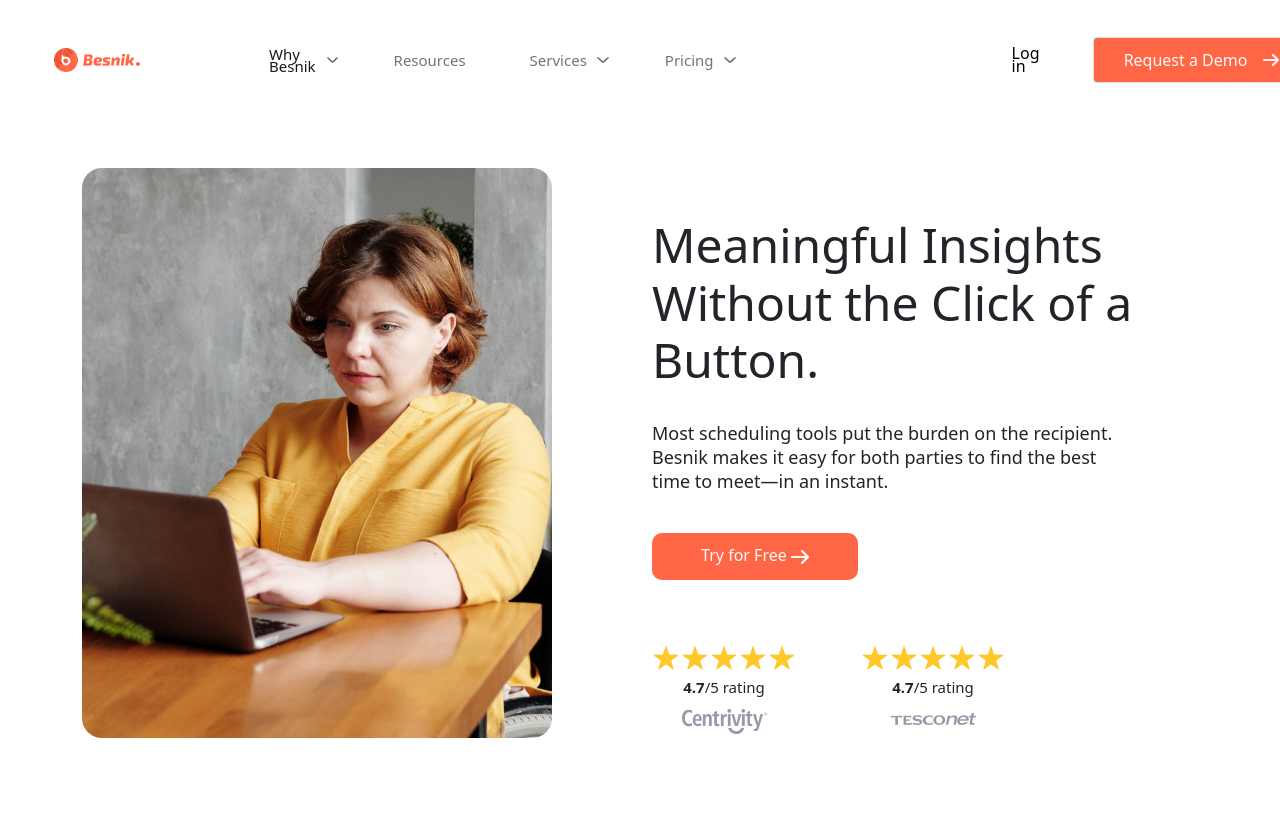
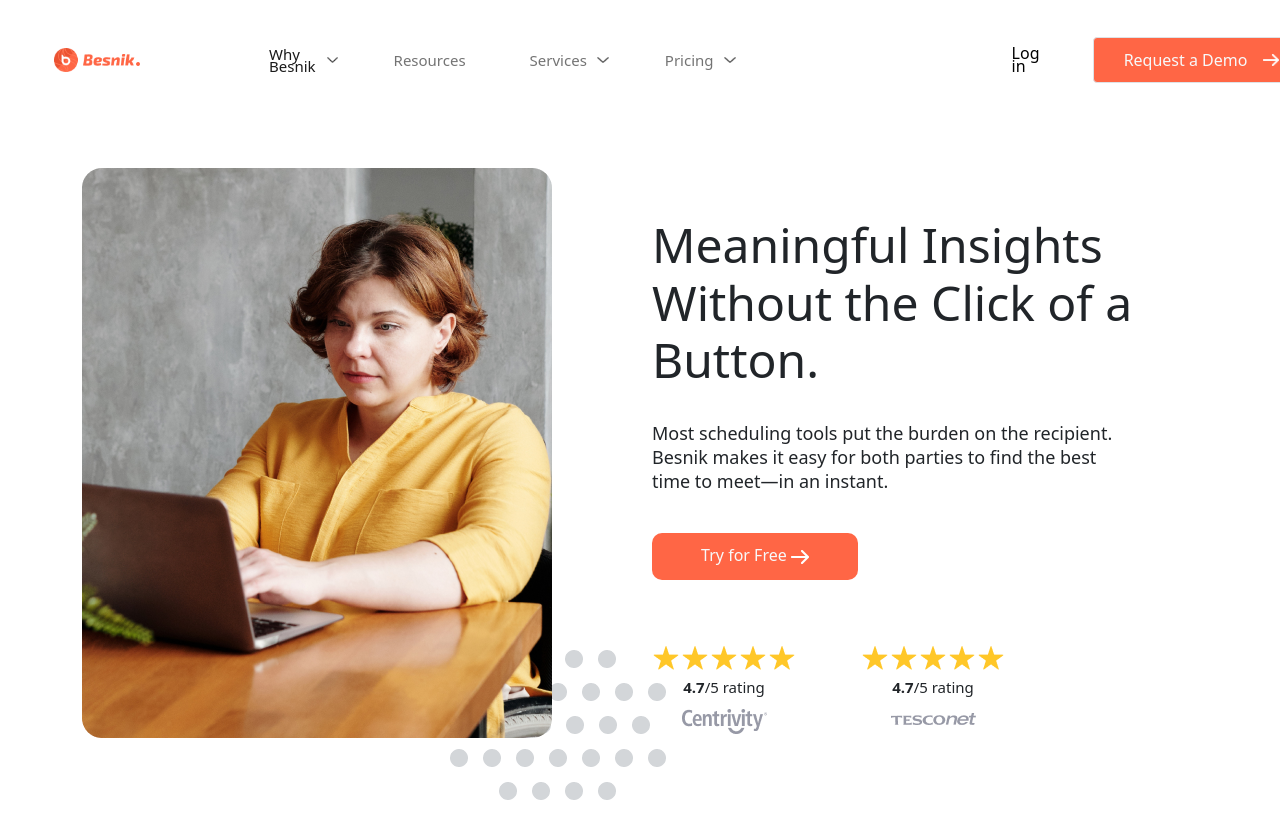
Before and after one commit to Twinie/Bes-For-task, a plain HTML site: page index.html in a window 1280 px wide. Drawn offline with nearby package versions, Linux system fonts and the light colour scheme.

Commit message:
added an abstract image

```diff
--- a/index.html
+++ b/index.html
@@ -98,6 +98,7 @@
               <div class="col-lg-5 text-center">
                   <div >
 <img src="/images/Image.png" class="main-image" alt="">
+<img src="/images/Abstract.png" class="abstract-image" alt="">
               </div>
             </div>
 
--- a/style.css
+++ b/style.css
@@ -56,6 +56,13 @@ h3{
 }
 .main-image{
     padding-bottom: 200px;
+    position: relative;
+}
+.abstract-image{
+    position: absolute;
+    top: 650px;
+    left: 450px;
+    z-index: -1;
 }
 .para-dim{
     width: 490px;
```
